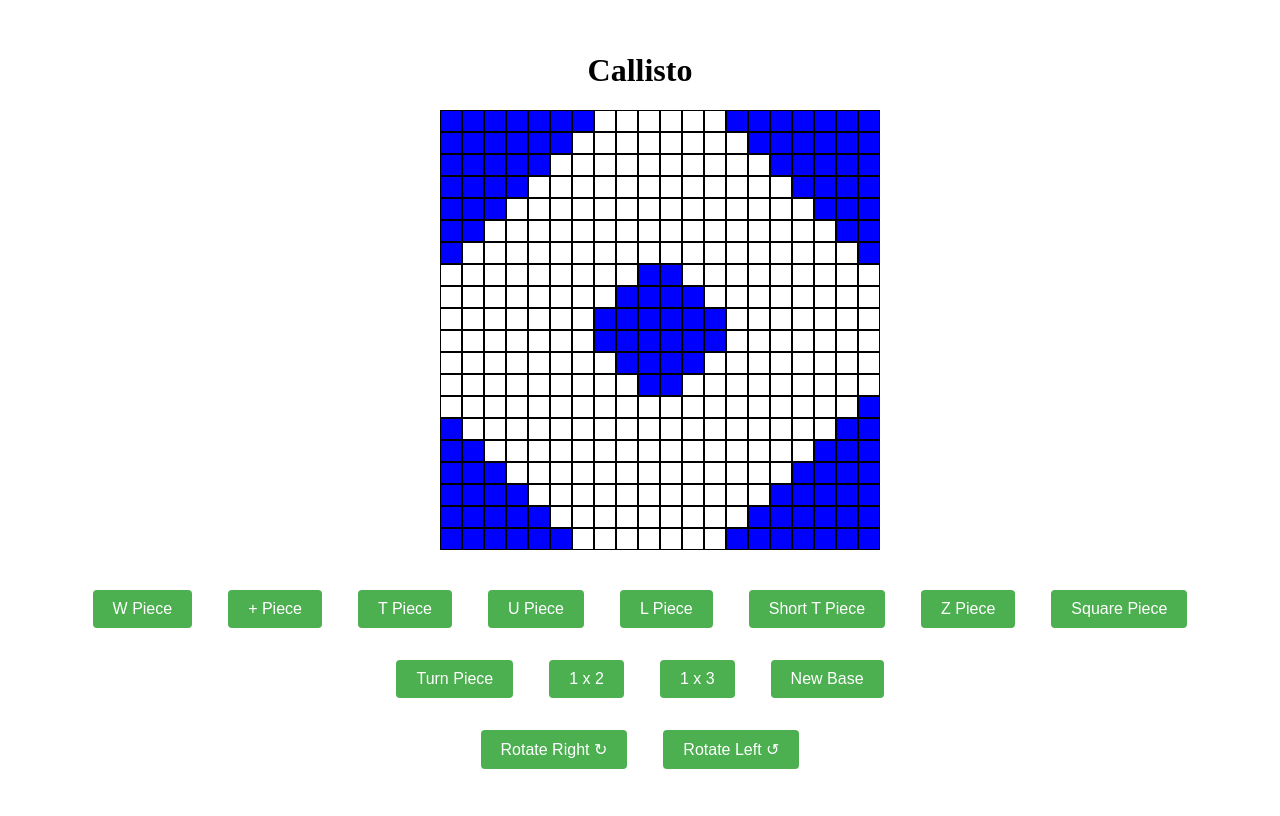
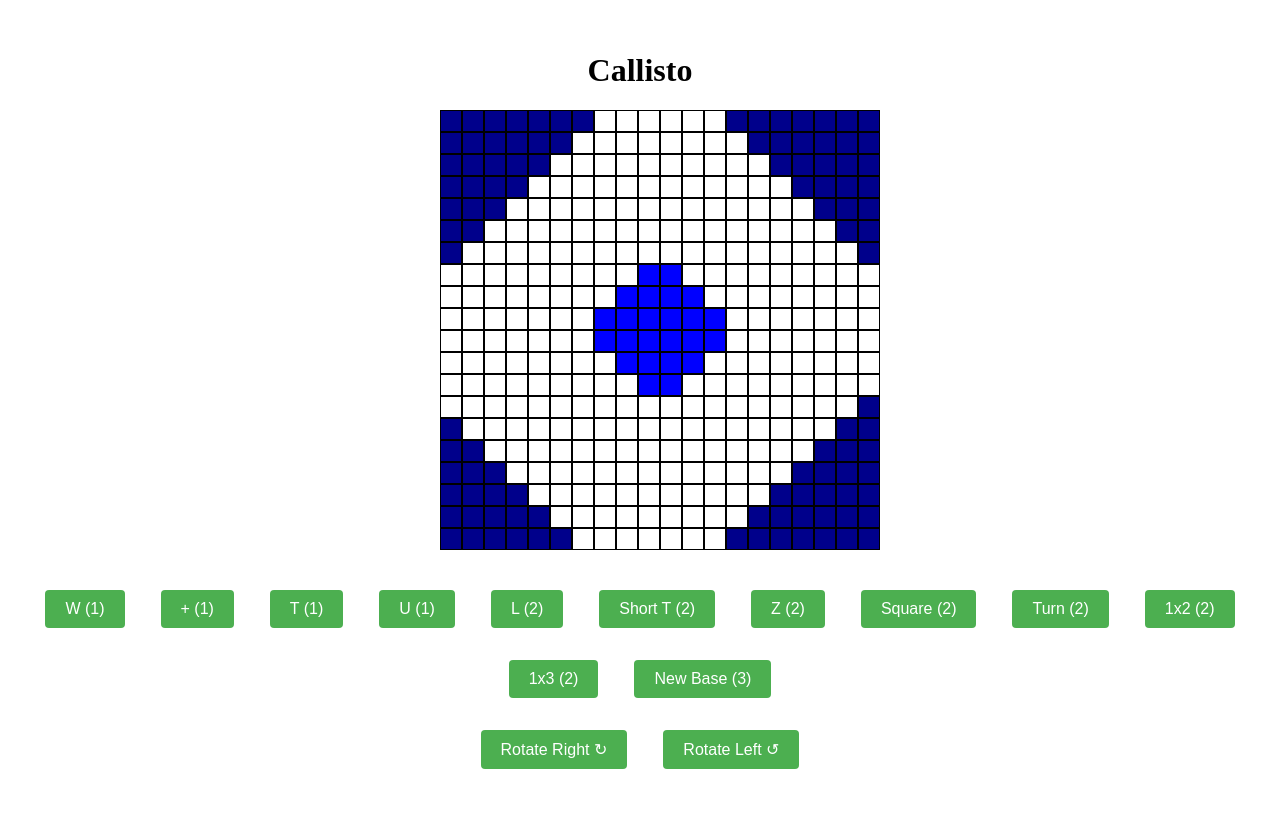
Before and after one commit to KoreaFriedChips/Callisto, a Flask app: page / in a window 1280 px wide. Run offline with Flask 3, Linux system fonts and the light colour scheme.

Commit message:
all piece types, rotation, check playable

```diff
--- a/templates/index.html
+++ b/templates/index.html
@@ -27,6 +27,9 @@
       }
       .blue {
         background-color: blue;
+      }
+      .dark-blue {
+        background-color: darkblue;
       }
       .piece {
         background-color: red; /* Customize the piece color as desired */
@@ -73,28 +76,29 @@
         2 - 3 and row <= 20 / 2 + 2 and col >= 20 / 2 - 3 and col <= 20 / 2 + 2
         and 20 / 2 - 1 - row + 20 / 2 - 1 - col <= 2 and 20 / 2 - 1 - row + col
         - 20 / 2 <= 2 and row - 20 / 2 + 20 / 2 - 1 - col <= 2 and row - 20 / 2
-        + col - 20 / 2 <= 2 or row + col <= 6 or (row >= 20 - 6 and col <= row -
-        20 + 6) or row + col >= 32 or (row <= 6 and col >= 13 and col - row >=
-        13) %}
+        + col - 20 / 2 <= 2 %}
         <div class="cell blue" id="{{ row }}_{{ col }}"></div>
+        {% elif row + col <= 6 or (row >= 20 - 6 and col <= row - 20 + 6) or row
+        + col >= 32 or (row <= 6 and col >= 13 and col - row >= 13)%}
+        <div class="cell dark-blue" id="{{ row }}_{{ col }}"></div>
         {% else %}
         <div class="cell" id="{{ row }}_{{ col }}"></div>
         {% endif %} {% endfor %} {% endfor %}
       </div>
       <div class="button-container">
         <div>
-          <button onclick="togglePiece(1)">W Piece</button>
-          <button onclick="togglePiece(2)">+ Piece</button>
-          <button onclick="togglePiece(3)">T Piece</button>
-          <button onclick="togglePiece(4)">U Piece</button>
-          <button onclick="togglePiece(5)">L Piece</button>
-          <button onclick="togglePiece(6)">Short T Piece</button>
-          <button onclick="togglePiece(7)">Z Piece</button>
-          <button onclick="togglePiece(8)">Square Piece</button>
-          <button onclick="togglePiece(9)">Turn Piece</button>
-          <button onclick="togglePiece(10)">1 x 2</button>
-          <button onclick="togglePiece(11)">1 x 3</button>
-          <button onclick="togglePiece(12)">New Base</button>
+          <button onclick="togglePiece('W')">W (1)</button>
+          <button onclick="togglePiece('+')">+ (1)</button>
+          <button onclick="togglePiece('T')">T (1)</button>
+          <button onclick="togglePiece('U')">U (1)</button>
+          <button onclick="togglePiece('L')">L (2)</button>
+          <button onclick="togglePiece('Short T')">Short T (2)</button>
+          <button onclick="togglePiece('Z')">Z (2)</button>
+          <button onclick="togglePiece('Square')">Square (2)</button>
+          <button onclick="togglePiece('Turn')">Turn (2)</button>
+          <button onclick="togglePiece('1x2')">1x2 (2)</button>
+          <button onclick="togglePiece('1x3')">1x3 (2)</button>
+          <button onclick="togglePiece('New Base')">New Base (3)</button>
         </div>
         <div>
           <button onclick="rotateRight()">Rotate Right ↻</button>
@@ -103,23 +107,24 @@
       </div>
     </div>
     <script>
+      // pieces: type of piece, show, #
       let pieces = [
-        [1, false],
-        [2, false],
-        [3, false],
-        [4, false],
-        [5, false],
-        [6, false],
-        [7, false],
-        [8, false],
-        [9, false],
-        [10, false],
-        [11, false],
-        [12, false],
+        ["W", false, 1],
+        ["+", false, 1],
+        ["T", false, 1],
+        ["U", false, 1],
+        ["L", false, 2],
+        ["Short T", false, 2],
+        ["Z", false, 2],
+        ["Square", false, 2],
+        ["Turn", false, 2],
+        ["1x2", false, 2],
+        ["1x3", false, 2],
+        ["New Base", true, 3],
       ];
-      function togglePiece(num) {
-        pieces.forEach(([piece, show], index) => {
-          pieces[index][1] = piece === num;
+      function togglePiece(name) {
+        pieces.forEach(([piece, show, val], index) => {
+          pieces[index][1] = piece === name;
         });
       }
       function getPieceShape(piece, rotation, centerX, centerY) {
@@ -141,11 +146,33 @@
           ],
         ];
 
+        // rotate 90 degrees clockwise, selecting same squares so technically counterclock-wise
+        const N = 3;
+        for (let r = 0; r < rotate; r++) {
+          for (i = 0; i < parseInt(N / 2); i++) {
+            for (j = i; j < N - i - 1; j++) {
+              // Swap elements of each cycle
+              // in clockwise direction
+              var temp = cellsAround[i][j];
+              cellsAround[i][j] = cellsAround[N - 1 - j][i];
+              cellsAround[N - 1 - j][i] = cellsAround[N - 1 - i][N - 1 - j];
+              cellsAround[N - 1 - i][N - 1 - j] = cellsAround[j][N - 1 - i];
+              cellsAround[j][N - 1 - i] = temp;
+            }
+          }
+        }
+
         let cellShape = [];
         switch (piece) {
-          case 1:
+          case "W":
+            cellShape = [
+              cellsAround[0][0],
+              cellsAround[1][0],
+              cellsAround[2][1],
+              cellsAround[2][2],
+            ];
             break;
-          case 2:
+          case "+":
             cellShape = [
               cellsAround[0][1],
               cellsAround[1][0],
@@ -153,28 +180,60 @@
               cellsAround[2][1],
             ];
             break;
-          case 3:
+          case "T":
+            cellShape = [
+              cellsAround[0][0],
+              cellsAround[0][1],
+              cellsAround[0][2],
+              cellsAround[2][1],
+            ];
             break;
-          case 4:
+          case "U":
+            cellShape = [
+              cellsAround[0][0],
+              cellsAround[1][0],
+              cellsAround[1][2],
+              cellsAround[0][2],
+            ];
             break;
-          case 5:
+          case "L":
+            cellShape = [
+              cellsAround[0][1],
+              cellsAround[2][1],
+              cellsAround[2][2],
+            ];
             break;
-          case 6:
+          case "Short T":
+            cellShape = [
+              cellsAround[1][0],
+              cellsAround[1][2],
+              cellsAround[2][1],
+            ];
             break;
-          case 7:
+          case "Z":
+            cellShape = [
+              cellsAround[1][0],
+              cellsAround[2][1],
+              cellsAround[2][2],
+            ];
             break;
-          case 8:
+          case "Square":
+            cellShape = [
+              cellsAround[1][0],
+              cellsAround[2][0],
+              cellsAround[2][1],
+            ];
             break;
-          case 9:
+          case "Turn":
+            cellShape = [cellsAround[0][1], cellsAround[1][2]];
             break;
-          case 10:
-            cellShape = [cellsAround[Math.abs(1 - rotation)][rotation]];
-            if (rotation === 3)
-              cellShape = [cellsAround[Math.abs(1 - rotation)][1]];
+          case "1x2":
+            cellShape = [cellsAround[0][1], cellsAround[2][1]];
             break;
-          case 11:
+          case "1x3":
+            cellShape = [cellsAround[1][0]];
             break;
-          case 12:
+          case "New Base":
             break;
           default:
             null;
@@ -185,31 +244,31 @@
 
       let rotate = 0;
       function rotateRight() {
-        rotate = (rotate + 1) % 4;
+        rotate--;
+        if (rotate < 0) rotate = 3;
       }
       function rotateLeft() {
-        rotate--;
-        if (rotate < 0) rotate = 3;
+        rotate = (rotate + 1) % 4;
       }
 
       const cells = document.querySelectorAll(".cell");
       let isPlacingPiece = false;
 
       function highlightCellAndSurrounding(cell) {
-        // console.log(cell.id);
+        const [centerX, centerY] = cell.id.split("_").map(Number);
+        let cellShape = [];
+        pieces.forEach(([piece, show, val]) => {
+          if (show && val) {
+            cellShape = getPieceShape(piece, rotate, centerX, centerY);
+          } else if (show && !val) {
+            //notification that u used all these pieces already
+          }
+        });
         const isHovering = document.createElement("div");
         const hoverId = "hover_" + cell.id; // Unique identifier for each hover element
         isHovering.classList.add("hovering");
         isHovering.setAttribute("data-hover-id", hoverId);
         cell.appendChild(isHovering);
-        const [centerX, centerY] = cell.id.split("_").map(Number);
-        let cellShape = [];
-        pieces.forEach(([piece, show]) => {
-          // console.log(piece + " " + show);
-          if (show) {
-            cellShape = getPieceShape(piece, rotate, centerX, centerY);
-          }
-        });
         cellShape.forEach((cell) => {
           if (cell) {
             const hoverDiv = document.createElement("div");
@@ -233,6 +292,43 @@
         });
       }
 
+      function checkPlayable(cellShape) {
+        // check it is touching another cell that is already placed
+        // check it is not on outer blue or out of bounds
+        // check it is not on top of another placed piece
+        let adjacent = false,
+          outOfBounds = false,
+          onTop = false;
+
+        if (cellShape.length === 1) adjacent = true;
+        for (const cell of cellShape) {
+          if (!cell || cell.classList.contains("dark-blue")) {
+            outOfBounds = true;
+            break;
+          }
+          if (cell.classList.contains("piece")) {
+            onTop = true;
+            break;
+          }
+          const [centerX, centerY] = cell.id.split("_").map(Number);
+          const surroundingCells = [
+            document.getElementById(`${centerX - 1}_${centerY}`), // top mid
+            document.getElementById(`${centerX}_${centerY - 1}`), // mid left
+            document.getElementById(`${centerX}_${centerY + 1}`), // mid right
+            document.getElementById(`${centerX + 1}_${centerY}`), // bot mid
+          ];
+          for (const surroundingCell of surroundingCells) {
+            if (
+              surroundingCell &&
+              surroundingCell.classList.contains("piece")
+            ) {
+              adjacent = true;
+            }
+          }
+        }
+        return adjacent && !outOfBounds && !onTop;
+      }
+
       function placePiece(cell) {
         const hoverId = "hover_" + cell.id; // Get the unique identifier for the hover element
         const hoverElements = document.querySelectorAll(
@@ -247,6 +343,13 @@
           }
         });
         isPlacingPiece = false;
+      }
+
+      function updateButtonLabels() {
+        const buttons = document.querySelectorAll(".button-container button");
+        buttons.forEach((button, index) => {
+          button.textContent = `${pieces[index][0]}` + ` (${pieces[index][2]})`;
+        });
       }
 
       cells.forEach((cell) => {
@@ -266,20 +369,27 @@
 
         cell.addEventListener("click", () => {
           if (!isPlacingPiece && !cell.classList.contains("piece")) {
-            cell.classList.add("piece");
             const [centerX, centerY] = cell.id.split("_").map(Number);
             let cellShape = [];
-            pieces.forEach(([piece, show]) => {
-              // console.log(piece + " " + show);
+            pieces.forEach(([piece, show, val], index) => {
               if (show) {
                 cellShape = getPieceShape(piece, rotate, centerX, centerY);
               }
             });
-            cellShape.forEach((cell) => {
-              if (cell) {
-                cell.classList.add("piece");
-              }
-            });
+            cellShape.push(cell);
+            if (checkPlayable(cellShape)) {
+              cellShape.forEach((cell) => {
+                if (cell) {
+                  cell.classList.add("piece");
+                }
+              });
+              pieces.forEach(([piece, show, val], index) => {
+                if (show) {
+                  pieces[index][2]--;
+                  updateButtonLabels();
+                }
+              });
+            }
           }
         });
       });
```
